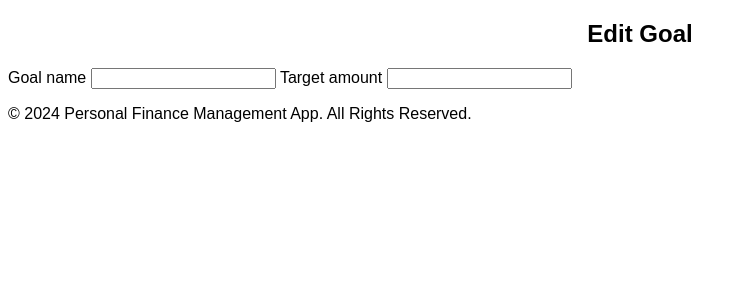
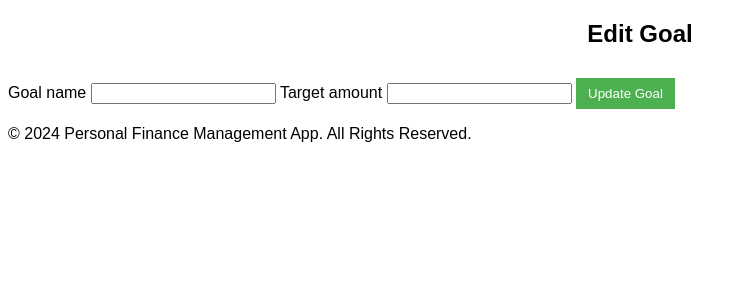
Before and after one commit to Prones94/Budget4You, a Flask app: template templates/edit_goal.html in a window 1280 px wide. Shown: the part 26-326 px from the top of the page, without its empty margins (0-746 px from the left). Run offline with Flask 2, Linux system fonts and the light colour scheme; the template is opened without the code that fills it, so the values that code supplies are empty, except form fields; tables that the repository leaves empty hold one stand-in row (values such as "Sample post"); form fields are guessed from the names that the template uses.

Commit message:
included button to allow for editing goal

```diff
--- a/templates/dashboard.html
+++ b/templates/dashboard.html
@@ -82,6 +82,7 @@
   <ul>
     <li><a href="{{ url_for('budget') }}">Manage Budgets</a></li>
     <li><a href="{{ url_for('logout') }}">Logout</a></li>
+    <li><a href="{{ url_for('view_goals') }}">Goals</a></li>
   </ul>
 </div>
 <p>Here you can view your recent transactions, budgets and goals.</p>
--- a/templates/edit_goal.html
+++ b/templates/edit_goal.html
@@ -9,5 +9,6 @@
     {{ form.hidden_tag() }}
     {{ form.goal_name.label }} {{ form.goal_name() }}
     {{ form.target_amount.label }} {{ form.target_amount() }}
+    <button type="submit">Update Goal</button>
   </form>
 {% endblock %}
```
